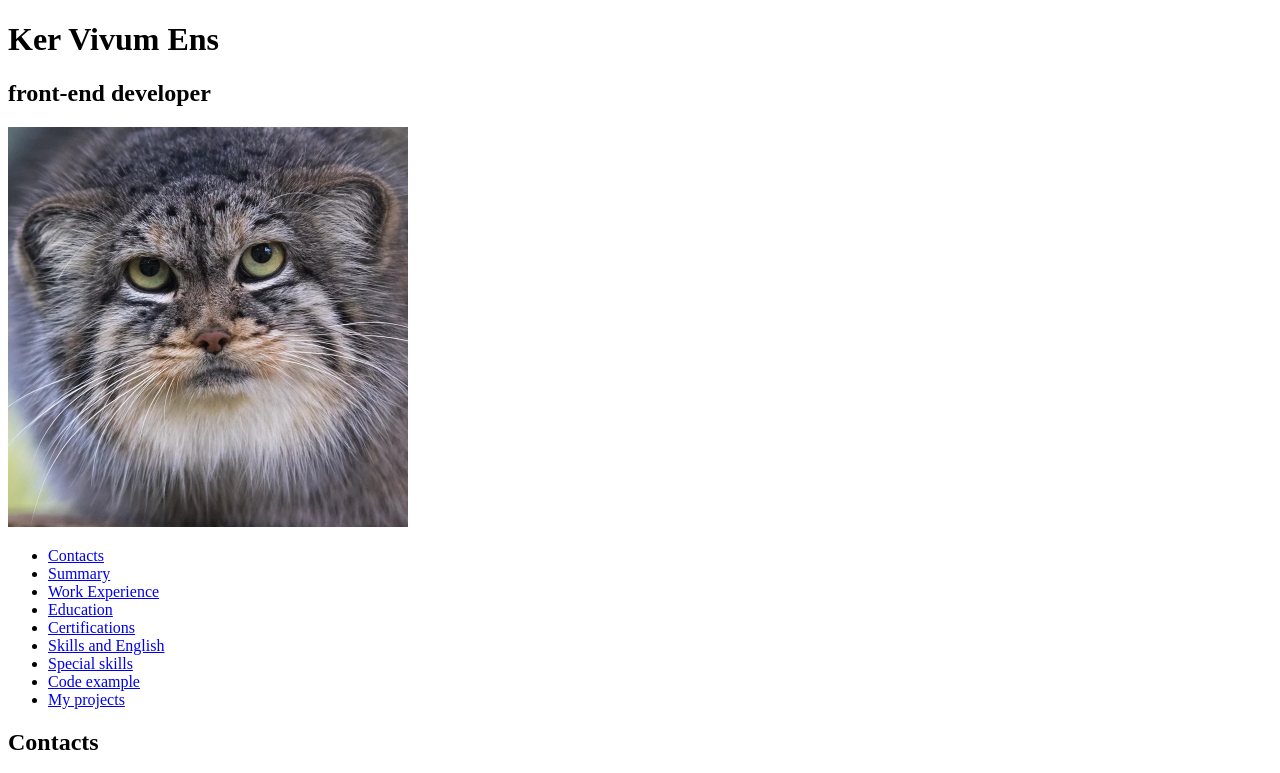
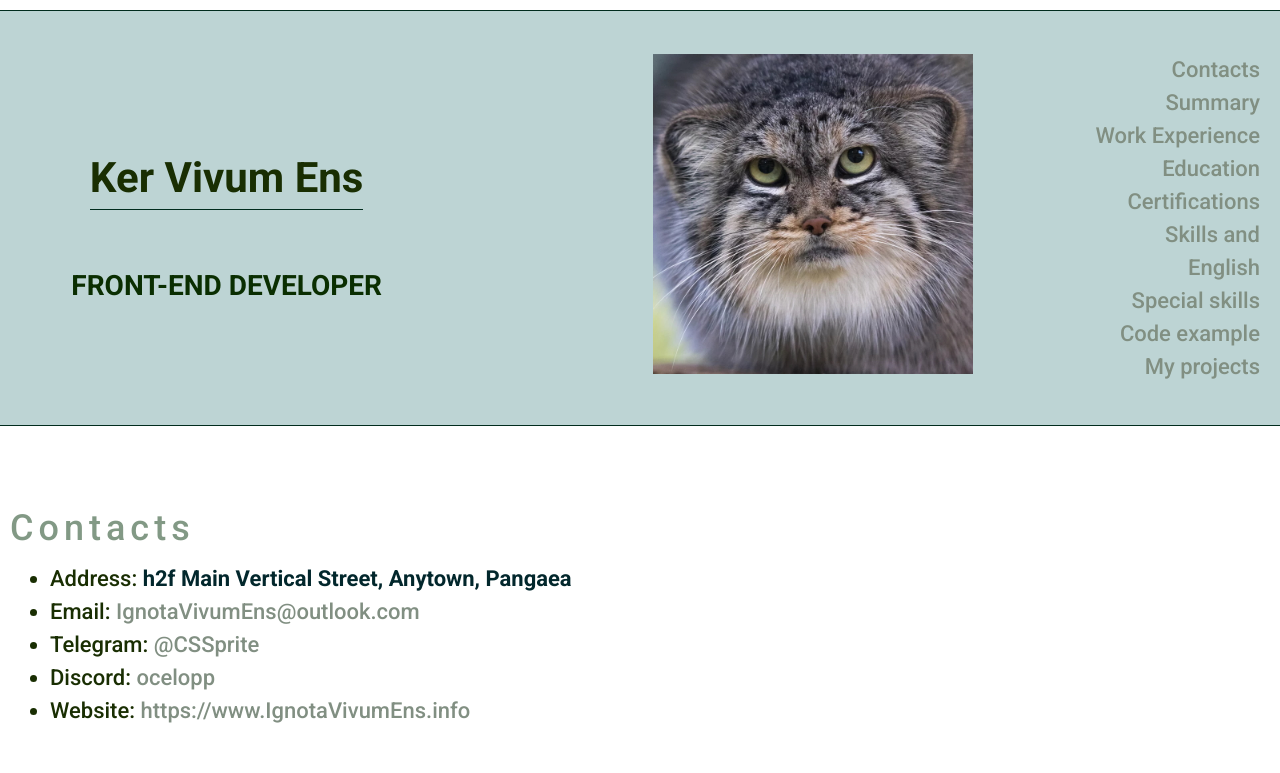
Before and after one commit to CerBeer/rsschool-cv, a plain HTML site: page index.html in a window 1280 px wide. Shown: the top 773 px of the page. Drawn offline with Linux system fonts and the light colour scheme.

Commit message:
feat: add stylesheet

```diff
--- /dev/null
+++ b/css/style.css
@@ -0,0 +1,161 @@
+* {
+    box-sizing: border-box;
+}
+
+html {
+    scroll-behavior: smooth;
+}
+
+a {
+    color: #818f82;
+    text-decoration: none;
+    transition: color 0.2s;
+}
+
+a:hover {
+    color: #280f36;
+}
+
+h1 {
+    font-size: 42px;
+    font-weight: 900;
+}
+
+h2 {
+    margin-bottom: 20px;
+    font-size: 36px;
+    font-weight: 900;
+    line-height: 24px;
+    color: #0a2e01;
+}
+
+h3 {
+    margin-bottom: 5px;
+    margin-top: 15px;
+    font-size: 20px;
+    font-weight: 800;
+    line-height: 22px;
+    color: #1b5a02;
+}
+
+link {
+    font-size: 22px;
+    font-weight: 700;
+    line-height: 36px;
+    color: #000090;
+}
+
+pre {
+    padding-top: 40px;
+    margin-left: 20px;
+    margin-top: 20px;
+    background-color: #e8e9e9;
+}
+
+body {
+    min-height: 100vh;
+    margin: 0 auto;
+    padding: 0;
+    display: flex;
+    flex-direction: column;
+    justify-content: space-between;
+    font-family: 'Roboto', sans-serif;
+    font-size: 22px;
+    font-weight: 400;
+    line-height: 1.5;
+    color: #192e02;
+}
+
+.highlight {
+    color: rgb(2, 39, 44);
+    font-weight: bold;
+}
+
+.container {
+    max-width: 1440px;
+    margin: 0 auto;
+}
+
+.header-main {
+    margin-top: 10px;
+    display: grid;
+    grid-template-columns: 4fr 6fr 2fr;
+    align-items: center;
+    padding: 20px;
+    background-color: #bdd4d4;
+    border-top: 1px solid #012c1e;
+    border-bottom: 1px solid #012c1e;
+}
+
+.header-text {
+    display: grid;
+    justify-self: center;
+}
+
+.header-text-name {
+    margin-bottom: 40px;
+    border-bottom: 1px solid #012c1e;
+    justify-self: center;
+}
+
+.header-text-role {
+    justify-self: center;
+    text-transform: uppercase;
+    font-size: 28px;
+}
+
+.header-photo-container {
+    justify-self: end;
+}
+
+.header-photo {
+    width: 80%;
+    height: 80%;
+}
+
+.header-nav {
+    text-align: end;
+}
+
+.nav-list {
+    list-style: none;
+}
+
+.nav-link {
+    line-height: 28px;
+}
+
+.section {
+    padding: 10px;
+    padding-bottom: 35px;
+    border-bottom: 1px solid #012c1e;
+}
+
+.section-title {
+    margin-top: 80px;
+    font-size: 36px;
+    font-weight: 400;
+    text-transform:capitalize;
+    letter-spacing: 5px;
+    color: #829985;
+}
+
+.footer {
+    margin-bottom: 10px;
+    display: grid;
+    grid-template-columns: 1fr 1fr 1fr;
+    align-items: center;
+    padding: 20px;
+    background-color: #bdd4d4;
+    border-bottom: 1px solid #012c1e;
+}
+
+.footer-year {
+    justify-self: center;
+}
+
+.footer-rsschool {
+    justify-self: end;
+    height: 32px;
+    width: 86px;
+}
--- a/index.html
+++ b/index.html
@@ -4,6 +4,7 @@
     <meta charset="UTF-8">
     <meta name="viewport" content="width=device-width, initial-scale=1.0">
     <title>Curriculum Vitae | rsschool-cv</title>
+    <link rel="stylesheet" href="css/style.css">
     <link rel="icon" href="assets/favicon.ico">
     <link rel="preconnect" href="https://fonts.gstatic.com">
     <link href="https://fonts.googleapis.com/css2?family=Roboto:wght@100;300;500;700&display=swap" rel="stylesheet">
--- a/style.css
+++ /dev/null
@@ -1,3 +0,0 @@
-body {
-  width: 100vw;
-}
```
